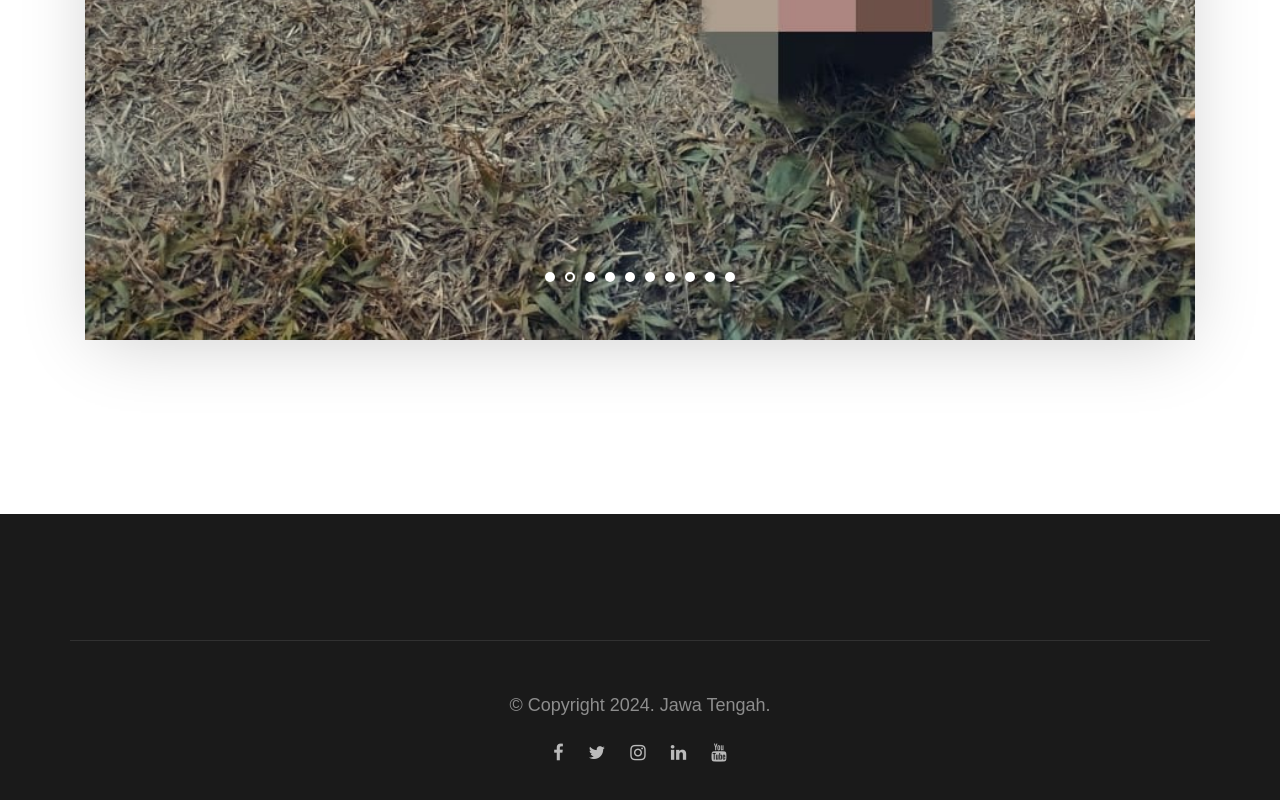
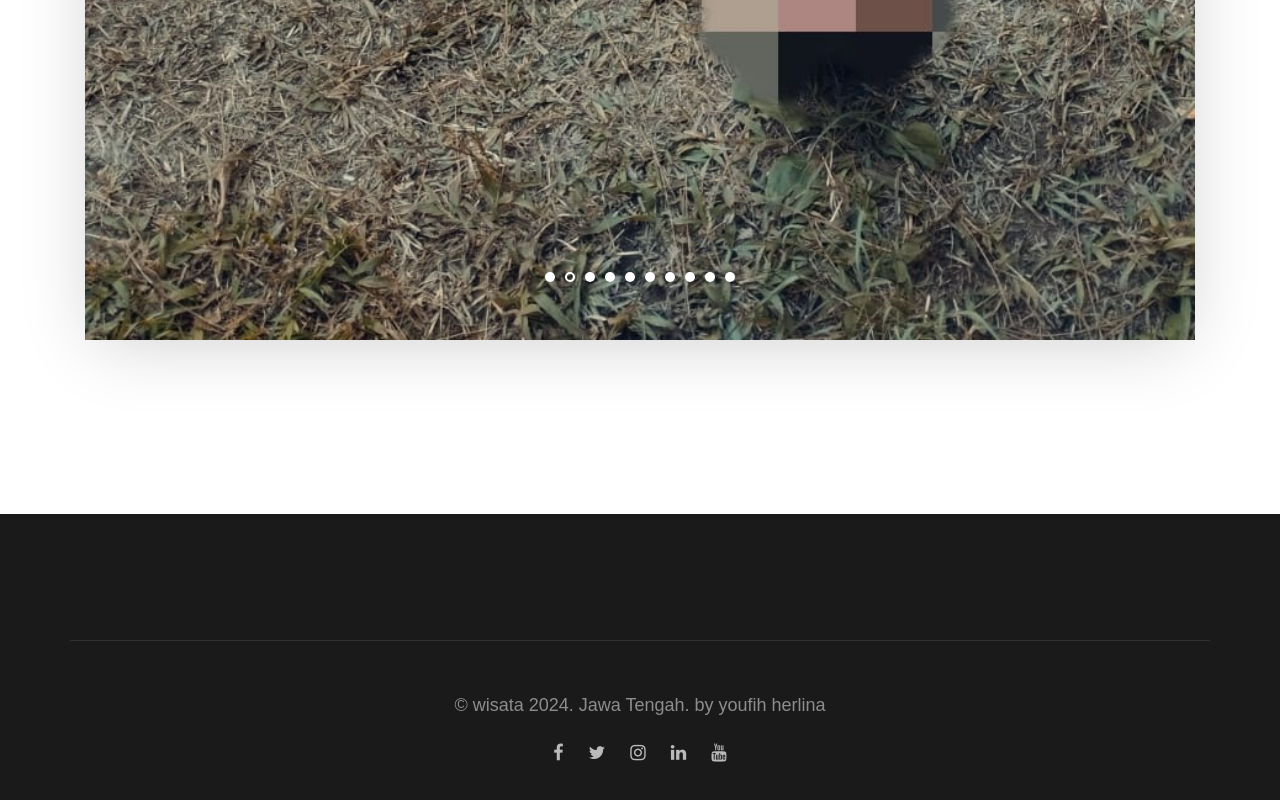
Before and after one commit to youfih123/website_wisata, a plain HTML site: page camping_perantunan_badungan_gunung_ungaran.html in a window 1280 px wide. Shown: the part 5042-5842 px from the top of the page. Drawn offline with nearby package versions, Linux system fonts and the light colour scheme; files whose address does not match are found by name; a web font is replaced by a local one.

Commit message:
Update camping_perantunan_badungan_gunung_ungaran.html

```diff
--- a/camping_perantunan_badungan_gunung_ungaran.html
+++ b/camping_perantunan_badungan_gunung_ungaran.html
@@ -170,7 +170,7 @@
     <footer class="section footer-section">
       <div class="container">
         <div class="row bordertop text-center pt-5">
-          <p class="col-md-12">&copy; Copyright 2024. Jawa Tengah.</p>
+          <p class="col-md-12">&copy; wisata 2024. Jawa Tengah. by youfih herlina</p>
 
           <p class="col-md-12 social">
             <a href="#"><span class="fa fa-facebook"></span></a>
```
